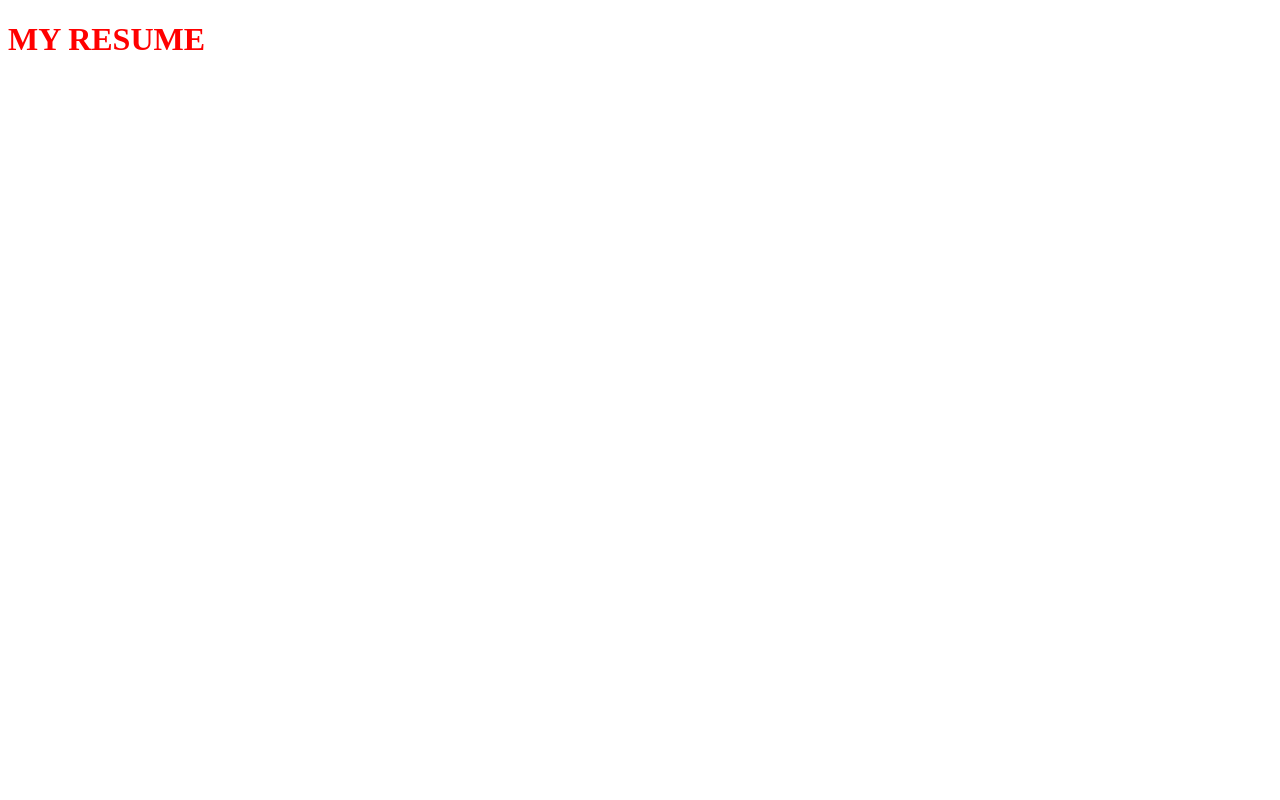
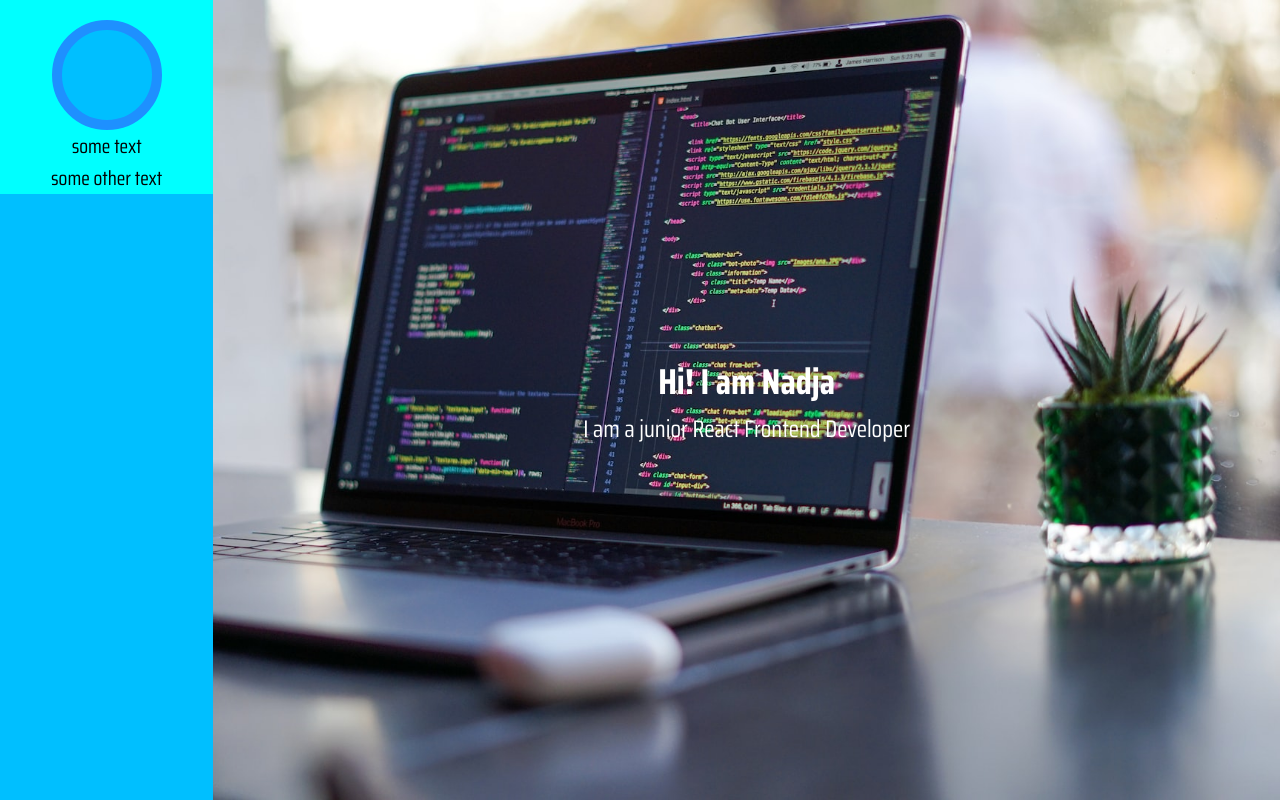
Before and after one commit to Nekochan977/junior-frontend-react-developper, a website: page index.html in a window 1280 px wide. Drawn offline with Linux system fonts and the light colour scheme.

Commit message:
left nav + hero section + add .idea to gitignore

```diff
--- a/index.css
+++ b/index.css
@@ -1,3 +1,57 @@
-h1{
-  color: red;
+*{
+  margin: 0;
 }
+html{
+  font-size: 62.5%;
+  font-family: 'Saira Condensed', sans-serif;
+}
+body{
+  box-sizing: border-box;
+  font-size: 2rem;
+  display: flex;
+}
+
+.left-navigation {
+  width: 20%;
+  height: 100vh;
+  background-color: deepskyblue;
+}
+.changing-text{
+  text-align: center;
+}
+
+.profile-img{
+  margin-top: 2rem;
+  width: 9rem;
+  height: 9rem;
+  background-color: deepskyblue;
+  border: solid dodgerblue 1rem;
+  border-radius: 50%;
+}
+.blue{
+  display: flex;
+  flex-direction: column;
+  align-items: center;
+  position: relative;
+  background-color: aqua;
+}
+.main{
+  width: 100%;
+}
+.hero-img{
+  background-image: url("./assets/james-harrison-unsplash.jpg");
+  height: 100vh;
+  background-position: center;
+  background-repeat: no-repeat;
+  background-size: cover;
+  position: relative;
+}
+.hero-text {
+  text-align: center;
+  position: absolute;
+  top: 50%;
+  left: 50%;
+  transform: translate(-50%, -50%);
+  color: white;
+  font-size: x-large;
+}
--- a/index.html
+++ b/index.html
@@ -1,12 +1,41 @@
 <!DOCTYPE html>
 <html lang="en">
-  <head>
-    <meta charset="UTF-8" />
-    <title>Junior Frontend React Developer Resume</title>
-    <meta content="width=device-width, initial-scale=1" name="viewport" />
+<head>
+    <meta charset="UTF-8"/>
+    <title>Nadja TALAOUIT-MÖCKLI React Frontend developer resume</title>
+    <meta content="width=device-width, initial-scale=1" name="viewport"/>
+    <meta content="Nadja TALAOUIT-MÖCKLI React Frontend developer resume" name="description">
+    <meta content="Nadja TALAOUIT-MÖCKLI" name="author">
     <link href="index.css" rel="stylesheet">
-  </head>
-  <body>
-    <h1>MY RESUME</h1>
-  </body>
+    <!-- Custom fonts for this template -->
+    <link href="https://fonts.googleapis.com" rel="preconnect">
+    <link crossorigin href="https://fonts.gstatic.com" rel="preconnect">
+    <link href="https://fonts.googleapis.com/css2?family=Saira+Condensed:wght@100;200;300;400;500;600;700;800;900&display=swap"
+          rel="stylesheet">
+    <link href="https://fonts.googleapis.com/css?family=Open+Sans:300,300i,400,400i,600,600i,700,700i,800,800i"
+          rel="stylesheet">
+</head>
+<body>
+
+<div class="left-navigation">
+    <div class="blue">
+        <div class="profile-img"></div>
+        <div class="changing-text">
+            <p>some text</p>
+            <p>some other text</p>
+        </div>
+    </div>
+</div>
+<main class="main">
+    <section class="hero-section">
+        <div class="hero-img">
+            <div class="hero-text">
+                <h1>Hi! I am Nadja</h1>
+                <p>I am a junior React Frontend Developer</p>
+            </div>
+        </div>
+    </section>
+</main>
+
+</body>
 </html>
```
Also changed, not shown: assets/james-harrison-unsplash.jpg (added), 1 other file.
